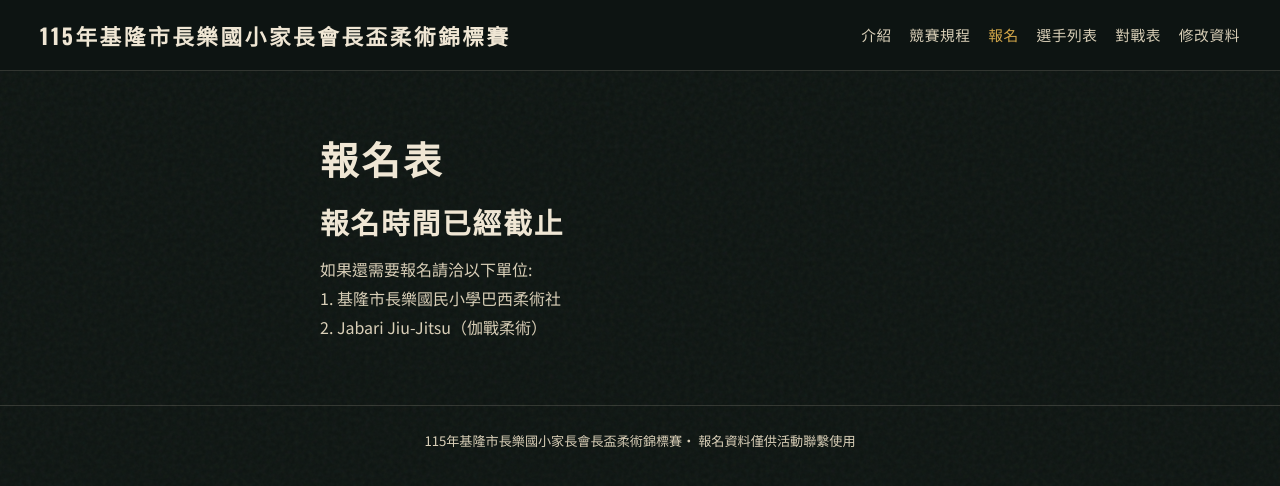
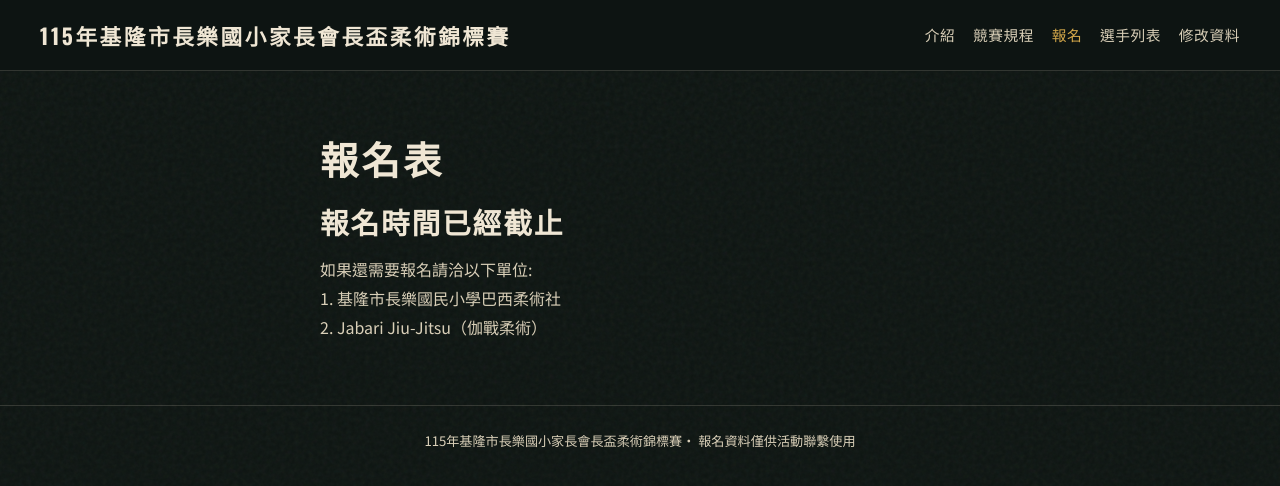
Before and after one commit to eneloopesn/core-bjj, a plain HTML site: page register.html in a window 1280 px wide. Drawn offline with nearby package versions, Linux system fonts and the light colour scheme.

Commit message:
Update register.html

```diff
--- a/register.html
+++ b/register.html
@@ -20,7 +20,7 @@
       <a href="register.html" class="is-active">報名</a>
       <a href="athletes.html">選手列表</a>
 
-      <a href="matches.html">對戰表</a>
+      <!--<a href="matches.html">對戰表</a>-->
       <a href="edit.html">修改資料</a>
 
     </nav>
```
